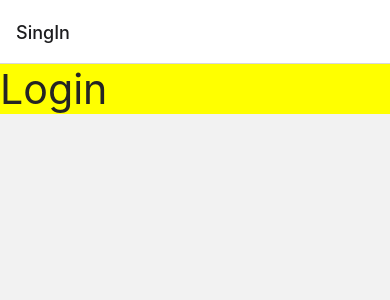
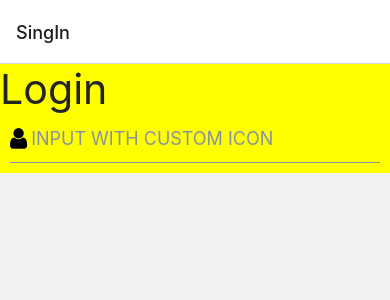
Before and after one commit to eltonCasacio/webgaz-mobile, a React Native app: screen /SingIn in a window 390 px wide. Shown: the top 300 px of the page. Built offline with nearby package versions, Linux system fonts and the light colour scheme.

Commit message:
chore: :heavy_plus_sign: add react-native link react-native-vector-icons
dependencia para funcionar os icones - liker

```diff
--- a/src/pages/SingIn/index.tsx
+++ b/src/pages/SingIn/index.tsx
@@ -1,11 +1,19 @@
 import React from 'react';
 import {Text} from 'react-native-elements';
 import * as S from './styles';
+
+import Icon from 'react-native-vector-icons/FontAwesome';
+import {Input} from 'react-native-elements';
 
 const SignIn = () => {
   return (
     <S.Wrapper>
       <Text h1>Login</Text>
+      <Input
+        autoCompleteType={false}
+        placeholder="INPUT WITH CUSTOM ICON"
+        leftIcon={<Icon name="user" size={24} color="black" />}
+      />
     </S.Wrapper>
   );
 };
```
Also changed, not shown: 21 other files (tests, documents, lock files or other folders).
